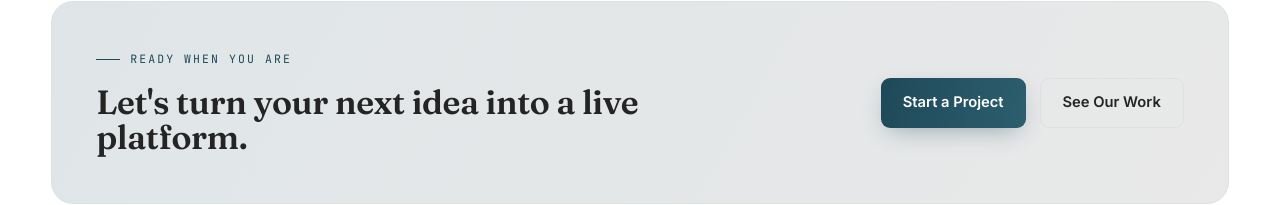
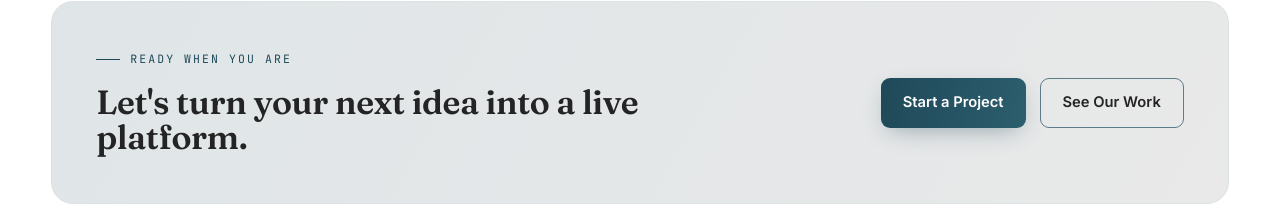
Before and after one commit to bhavik4094/Vivaan-Infosoft, a React (Vite) app: page / in a window 1280 px wide. Shown: the part 4733-4938 px from the top of the page. Built offline with nearby package versions, Linux system fonts and the light colour scheme.

Commit message:
Fix low-contrast ghost button border on CTA band
btn-ghost used --line (very light) for its border, nearly invisible
against the CTA band's light gradient background. Darkened to --muted
inside .cta-band-actions specifically.

```diff
--- a/src/index.css
+++ b/src/index.css
@@ -392,6 +392,7 @@ li.open .dropdown,
 }
 .cta-band-inner h2{font-size:clamp(1.5rem,3vw,2.1rem);max-width:26ch}
 .cta-band-actions{display:flex;gap:14px;flex-wrap:wrap}
+.cta-band-actions .btn-ghost{border-color:var(--muted)}
 
 /* ===== Page hero (inner pages) ===== */
 .page-hero{padding:calc(clamp(60px,10vw,120px) + 70px) 0 60px;position:relative;overflow:hidden}
```
